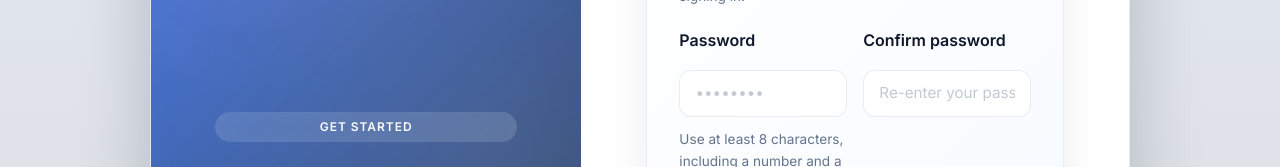
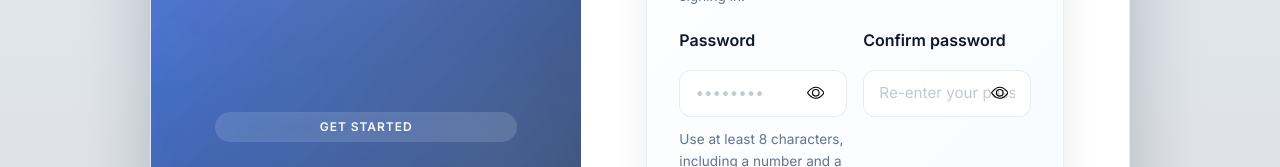
Before and after one commit to HekmatSuha/ACCOUNTING-APP, a React (Create React App) app in the folder frontend/: page /register in a window 1280 px wide. Shown: the part 894-1061 px from the top of the page. Built offline with nearby package versions, Linux system fonts and the light colour scheme; no server answers; a web font is replaced by a local one.

Commit message:
Add password visibility toggles to auth forms

```diff
--- a/frontend/src/locales/en/translation.json
+++ b/frontend/src/locales/en/translation.json
@@ -23,6 +23,10 @@
     "userSettings": "User Settings",
     "companySettings": "Company Settings",
     "logout": "Logout"
+  },
+  "common": {
+    "showPassword": "Show password",
+    "hidePassword": "Hide password"
   },
   "login": {
     "hero": {
--- a/frontend/src/locales/ru/translation.json
+++ b/frontend/src/locales/ru/translation.json
@@ -23,6 +23,10 @@
     "userSettings": "Настройки пользователя",
     "companySettings": "Настройки компании",
     "logout": "Выйти"
+  },
+  "common": {
+    "showPassword": "Показать пароль",
+    "hidePassword": "Скрыть пароль"
   },
   "login": {
     "hero": {
--- a/frontend/src/locales/tr/translation.json
+++ b/frontend/src/locales/tr/translation.json
@@ -23,6 +23,10 @@
     "userSettings": "Kullanıcı Ayarları",
     "companySettings": "Şirket Ayarları",
     "logout": "Çıkış Yap"
+  },
+  "common": {
+    "showPassword": "Parolayı göster",
+    "hidePassword": "Parolayı gizle"
   },
   "login": {
     "hero": {
--- a/frontend/src/pages/LoginPage.css
+++ b/frontend/src/pages/LoginPage.css
@@ -122,6 +122,46 @@
   border-color: var(--border-subtle, rgba(148, 163, 184, 0.18));
   box-shadow: none;
   transition: border-color 0.2s ease, box-shadow 0.2s ease;
+}
+
+.password-field {
+  position: relative;
+}
+
+.password-field .form-control {
+  padding-right: 3rem;
+}
+
+.password-toggle {
+  position: absolute;
+  top: 50%;
+  right: 0.85rem;
+  transform: translateY(-50%);
+  border: none;
+  background: transparent;
+  color: var(--text-color-muted, #64748b);
+  display: inline-flex;
+  align-items: center;
+  justify-content: center;
+  width: 2.25rem;
+  height: 2.25rem;
+  border-radius: 999px;
+  padding: 0;
+}
+
+.password-toggle:hover,
+.password-toggle:focus {
+  color: var(--color-primary, #2563eb);
+  outline: none;
+}
+
+.password-toggle:focus-visible {
+  box-shadow: 0 0 0 2px rgba(37, 99, 235, 0.35);
+}
+
+.password-toggle svg {
+  width: 1.1rem;
+  height: 1.1rem;
 }
 
 .auth-form .form-control:focus {
--- a/frontend/src/pages/LoginPage.js
+++ b/frontend/src/pages/LoginPage.js
@@ -2,6 +2,7 @@ import React, { useState } from 'react';
 import axios from 'axios';
 import { useNavigate, Link } from 'react-router-dom';
 import { Form, Alert } from 'react-bootstrap';
+import { Eye, EyeSlash } from 'react-bootstrap-icons';
 import { useTranslation, Trans } from 'react-i18next';
 import './LoginPage.css';
 
@@ -13,6 +14,7 @@ function LoginPage() {
   const [username, setUsername] = useState('');
   const [password, setPassword] = useState('');
   const [hasError, setHasError] = useState(false);
+  const [showPassword, setShowPassword] = useState(false);
   const navigate = useNavigate();
 
   const handleSubmit = async (e) => {
@@ -66,14 +68,33 @@ function LoginPage() {
               </Form.Group>
               <Form.Group controlId="password" className="mb-2">
                 <Form.Label>{t('login.fields.password')}</Form.Label>
+                <div className="password-field">
                   <Form.Control
-                  type="password"
+                    type={showPassword ? 'text' : 'password'}
                     value={password}
                     onChange={(e) => setPassword(e.target.value)}
                     placeholder={t('login.fields.passwordPlaceholder')}
                     autoComplete="current-password"
                     required
                   />
+                  <button
+                    type="button"
+                    className="password-toggle"
+                    aria-label={
+                      showPassword
+                        ? t('common.hidePassword', { defaultValue: 'Hide password' })
+                        : t('common.showPassword', { defaultValue: 'Show password' })
+                    }
+                    title={
+                      showPassword
+                        ? t('common.hidePassword', { defaultValue: 'Hide password' })
+                        : t('common.showPassword', { defaultValue: 'Show password' })
+                    }
+                    onClick={() => setShowPassword((prev) => !prev)}
+                  >
+                    {showPassword ? <EyeSlash aria-hidden="true" /> : <Eye aria-hidden="true" />}
+                  </button>
+                </div>
                 <p className="text-microcopy auth-microcopy">{t('login.passwordHint')}</p>
               </Form.Group>
               <div className="auth-meta-row">
--- a/frontend/src/pages/RegisterPage.js
+++ b/frontend/src/pages/RegisterPage.js
@@ -2,6 +2,7 @@ import React, { useState } from 'react';
 import axios from 'axios';
 import { Link, useNavigate } from 'react-router-dom';
 import { Form, Alert, Spinner } from 'react-bootstrap';
+import { Eye, EyeSlash } from 'react-bootstrap-icons';
 import { useTranslation, Trans } from 'react-i18next';
 import './LoginPage.css';
 
@@ -17,6 +18,8 @@ function RegisterPage() {
   const [lastName, setLastName] = useState('');
   const [password, setPassword] = useState('');
   const [confirmPassword, setConfirmPassword] = useState('');
+  const [showPassword, setShowPassword] = useState(false);
+  const [showConfirmPassword, setShowConfirmPassword] = useState(false);
   const [error, setError] = useState('');
   const [success, setSuccess] = useState('');
   const [isSubmitting, setIsSubmitting] = useState(false);
@@ -194,14 +197,33 @@ function RegisterPage() {
                 <div className="register-field-row">
                   <Form.Group controlId="password" className="register-form-group">
                     <Form.Label>{t('register.fields.password')}</Form.Label>
+                    <div className="password-field">
                       <Form.Control
-                      type="password"
+                        type={showPassword ? 'text' : 'password'}
                         value={password}
                         onChange={(event) => setPassword(event.target.value)}
                         placeholder={t('register.fields.passwordPlaceholder')}
                         autoComplete="new-password"
                         required
                       />
+                      <button
+                        type="button"
+                        className="password-toggle"
+                        aria-label={
+                          showPassword
+                            ? t('common.hidePassword', { defaultValue: 'Hide password' })
+                            : t('common.showPassword', { defaultValue: 'Show password' })
+                        }
+                        title={
+                          showPassword
+                            ? t('common.hidePassword', { defaultValue: 'Hide password' })
+                            : t('common.showPassword', { defaultValue: 'Show password' })
+                        }
+                        onClick={() => setShowPassword((prev) => !prev)}
+                      >
+                        {showPassword ? <EyeSlash aria-hidden="true" /> : <Eye aria-hidden="true" />}
+                      </button>
+                    </div>
                     <Form.Text className="register-field-hint">
                       {t('register.passwordHint', {
                         defaultValue:
@@ -211,14 +233,33 @@ function RegisterPage() {
                   </Form.Group>
                   <Form.Group controlId="confirmPassword" className="register-form-group">
                     <Form.Label>{t('register.fields.confirmPassword')}</Form.Label>
+                    <div className="password-field">
                       <Form.Control
-                      type="password"
+                        type={showConfirmPassword ? 'text' : 'password'}
                         value={confirmPassword}
                         onChange={(event) => setConfirmPassword(event.target.value)}
                         placeholder={t('register.fields.confirmPasswordPlaceholder')}
                         autoComplete="new-password"
                         required
                       />
+                      <button
+                        type="button"
+                        className="password-toggle"
+                        aria-label={
+                          showConfirmPassword
+                            ? t('common.hidePassword', { defaultValue: 'Hide password' })
+                            : t('common.showPassword', { defaultValue: 'Show password' })
+                        }
+                        title={
+                          showConfirmPassword
+                            ? t('common.hidePassword', { defaultValue: 'Hide password' })
+                            : t('common.showPassword', { defaultValue: 'Show password' })
+                        }
+                        onClick={() => setShowConfirmPassword((prev) => !prev)}
+                      >
+                        {showConfirmPassword ? <EyeSlash aria-hidden="true" /> : <Eye aria-hidden="true" />}
+                      </button>
+                    </div>
                   </Form.Group>
                 </div>
               </div>
```
Lines whose indentation alone changed are shown as unchanged.
